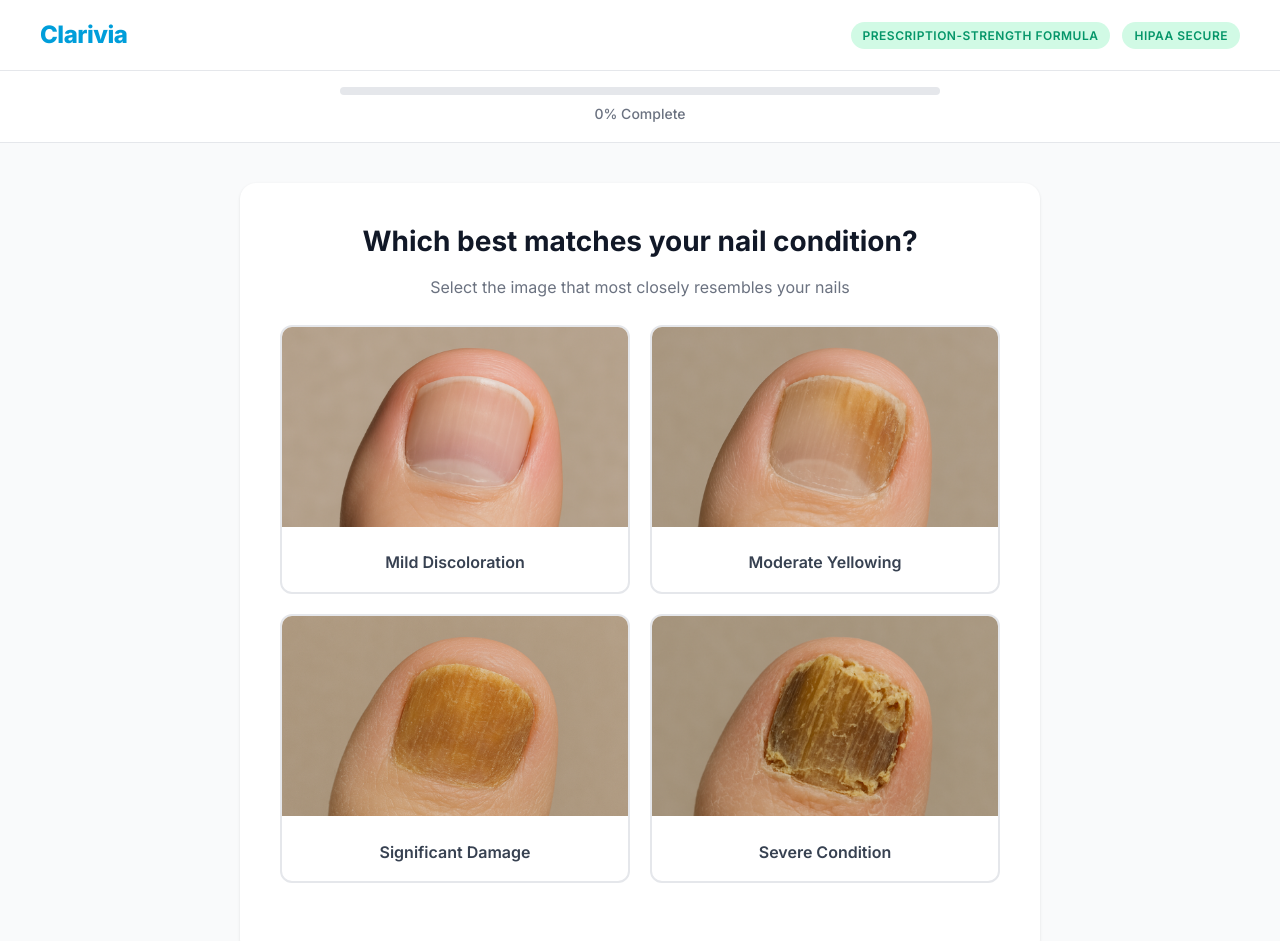
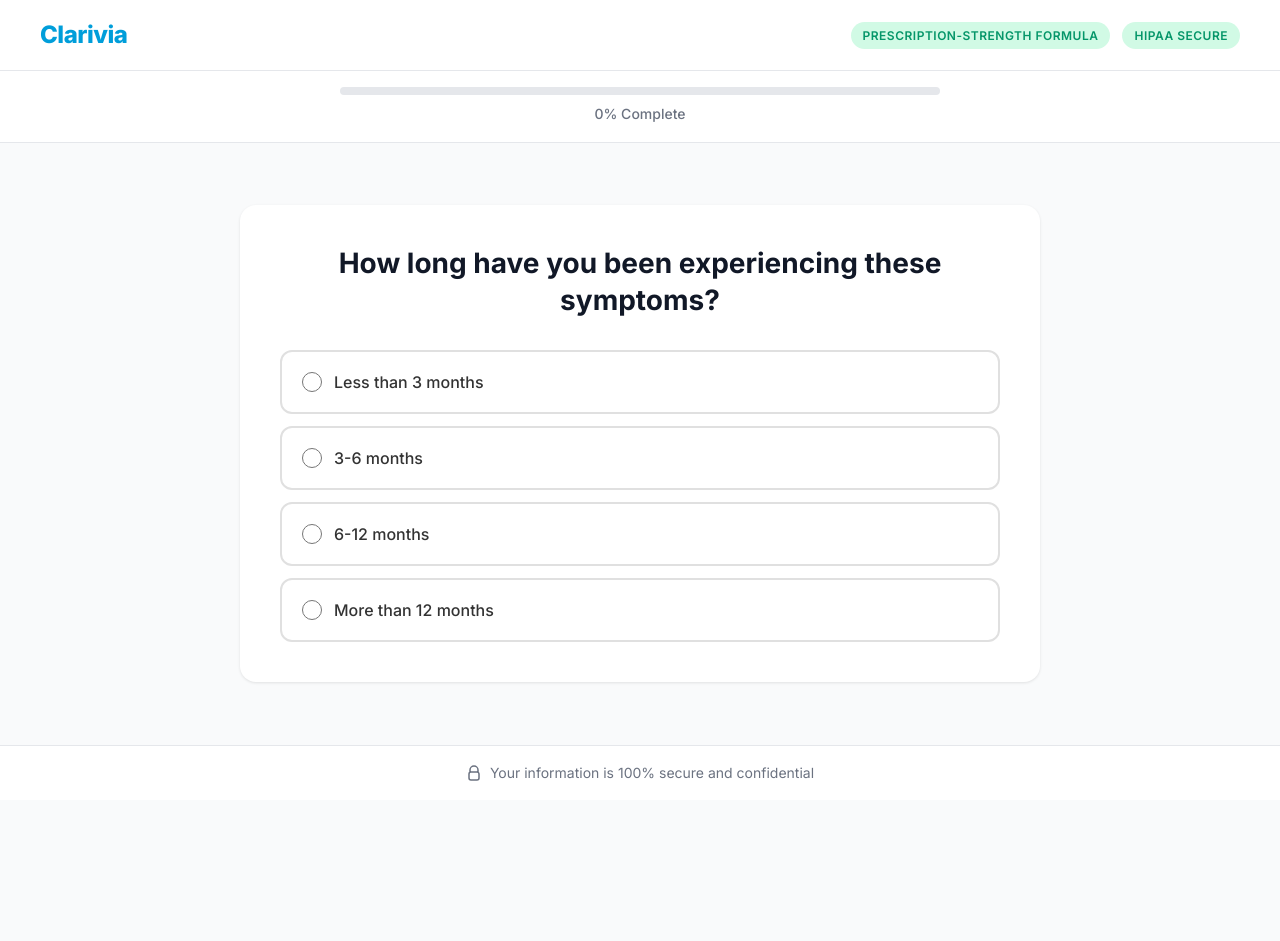
Before and after one commit to MufassirShaw/clarivia-quiz-postcheckout, a Next.js app: page / in a window 1280 px wide. Shown: the top 941 px of the page. After the commit the page ends 800 px from the top, so only its background shows below. Built offline with nearby package versions, Linux system fonts and the light colour scheme; no server answers.

Commit message:
removes marketting questions

```diff
--- /dev/null
+++ b/src/config/error-tracking.ts
@@ -0,0 +1,3 @@
+export const sentryConfig = {
+  dsn: process.env.SENTRY_DSN,
+}
--- a/src/utils/index.ts
+++ b/src/utils/index.ts
@@ -2,7 +2,7 @@ import { apiConfig } from "@/config/api"
 import {
   AnswerType,
   ConsentType,
-  InterludeTypes,
+  // InterludeTypes,
   QuestionType,
 } from "@/type/quiz"
 
@@ -63,38 +63,38 @@ export const quizData = {
   totalQuestions: 26,
   questions: [
     // Question 1: Visual Severity Selector (Hook)
-    {
-      id: "severity",
-      type: QuestionType.Severity,
-      title: "Which best matches your nail condition?",
-      subtitle: "Select the image that most closely resembles your nails",
-      options: [
-        {
-          id: "mild",
-          label: "Mild Discoloration",
-          image: "/images/severity/1.png",
-          value: 1,
-        },
-        {
-          id: "moderate",
-          label: "Moderate Yellowing",
-          image: "/images/severity/2.png",
-          value: 2,
-        },
-        {
-          id: "significant",
-          label: "Significant Damage",
-          image: "/images/severity/3.png",
-          value: 3,
-        },
-        {
-          id: "severe",
-          label: "Severe Condition",
-          image: "/images/severity/4.png",
-          value: 4,
-        },
-      ],
-    },
+    // {
+    //   id: "severity",
+    //   type: QuestionType.Severity,
+    //   title: "Which best matches your nail condition?",
+    //   subtitle: "Select the image that most closely resembles your nails",
+    //   options: [
+    //     {
+    //       id: "mild",
+    //       label: "Mild Discoloration",
+    //       image: "/images/severity/1.png",
+    //       value: 1,
+    //     },
+    //     {
+    //       id: "moderate",
+    //       label: "Moderate Yellowing",
+    //       image: "/images/severity/2.png",
+    //       value: 2,
+    //     },
+    //     {
+    //       id: "significant",
+    //       label: "Significant Damage",
+    //       image: "/images/severity/3.png",
+    //       value: 3,
+    //     },
+    //     {
+    //       id: "severe",
+    //       label: "Severe Condition",
+    //       image: "/images/severity/4.png",
+    //       value: 4,
+    //     },
+    //   ],
+    // },
     // Question 2: Duration
     {
       id: "symptom_duration",
@@ -154,17 +154,17 @@ export const quizData = {
       ],
     },
     // Marketing Page 1: Social Proof
-    {
-      id: "social_proof",
-      type: QuestionType.Interlude,
-      component: InterludeTypes.SocialProof,
-      data: {
-        topline: "Looks like you're a good fit",
-        headline: "3,700 people just like you",
-        subheadline: "have chosen Clarivia",
-        avatars: true,
-      },
-    },
+    // {
+    //   id: "social_proof",
+    //   type: QuestionType.Interlude,
+    //   component: InterludeTypes.SocialProof,
+    //   data: {
+    //     topline: "Looks like you're a good fit",
+    //     headline: "3,700 people just like you",
+    //     subheadline: "have chosen Clarivia",
+    //     avatars: true,
+    //   },
+    // },
     // Question 5: Previous Diagnosis
     {
       id: "previous_diagnosis",
@@ -243,18 +243,18 @@ export const quizData = {
         answers["nail_concerns"] === "Other nail symptom",
     },
     // Marketing Page 2: Lifestyle Promise
-    {
-      id: "lifestyle_promise",
-      type: QuestionType.Interlude,
-      component: InterludeTypes.LifestylePromise,
-      data: {
-        headline:
-          "A busy life shouldn't stop you from having healthy, beautiful nails",
-        subheadline:
-          "By evaluating your answers in this quiz we'll be able to create your personalized treatment plan to help you achieve clear nails",
-        image: "transformation",
-      },
-    },
+    // {
+    //   id: "lifestyle_promise",
+    //   type: QuestionType.Interlude,
+    //   component: InterludeTypes.LifestylePromise,
+    //   data: {
+    //     headline:
+    //       "A busy life shouldn't stop you from having healthy, beautiful nails",
+    //     subheadline:
+    //       "By evaluating your answers in this quiz we'll be able to create your personalized treatment plan to help you achieve clear nails",
+    //     image: "transformation",
+    //   },
+    // },
 
     // Question 9: Medical Conditions
     {
@@ -306,14 +306,14 @@ export const quizData = {
     },
 
     // Marketing Page 3: Nail Health Profile
-    {
-      id: "nail_profile",
-      type: QuestionType.Interlude,
-      component: InterludeTypes.NailProfile,
-      data: {
-        title: "Summary of your Nail Health Profile",
-      },
-    },
+    // {
+    //   id: "nail_profile",
+    //   type: QuestionType.Interlude,
+    //   component: InterludeTypes.NailProfile,
+    //   data: {
+    //     title: "Summary of your Nail Health Profile",
+    //   },
+    // },
 
     // Question 12: Liver/Kidney Disease
     {
@@ -376,16 +376,16 @@ export const quizData = {
       ],
     },
     // Marketing Page 4: Timeline
-    {
-      id: "timeline",
-      type: QuestionType.Interlude,
-      component: InterludeTypes.Timeline,
-    },
-    {
-      id: "final_results",
-      type: QuestionType.Interlude,
-      component: InterludeTypes.FinalResults,
-    },
+    // {
+    //   id: "timeline",
+    //   type: QuestionType.Interlude,
+    //   component: InterludeTypes.Timeline,
+    // },
+    // {
+    //   id: "final_results",
+    //   type: QuestionType.Interlude,
+    //   component: InterludeTypes.FinalResults,
+    // },
     {
       id: "state",
       type: QuestionType.Select,
```
Also changed, not shown: sentry.edge.config.ts (+3 -10 lines), sentry.server.config.ts (+5 -11 lines), src/instrumentation-client.ts (+5 -12 lines), 1 other file (tests, documents, lock files or other folders).
